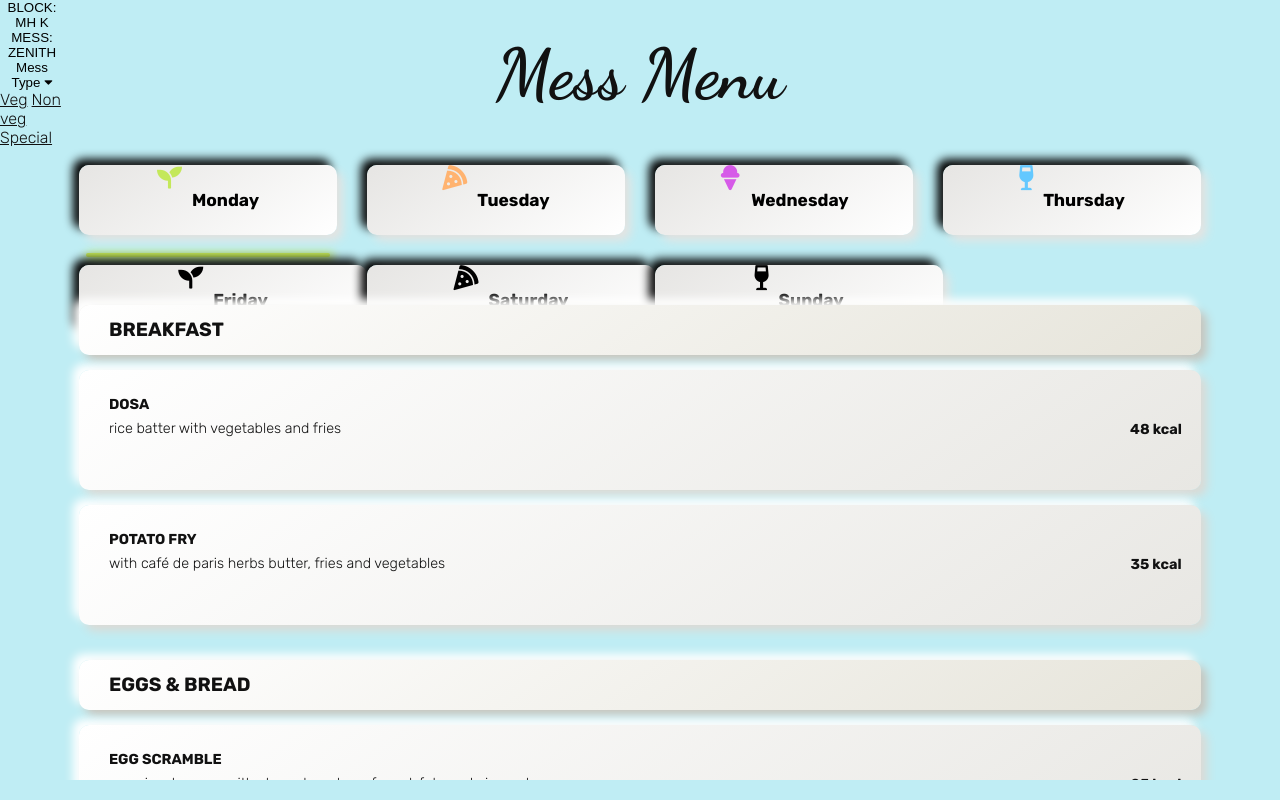
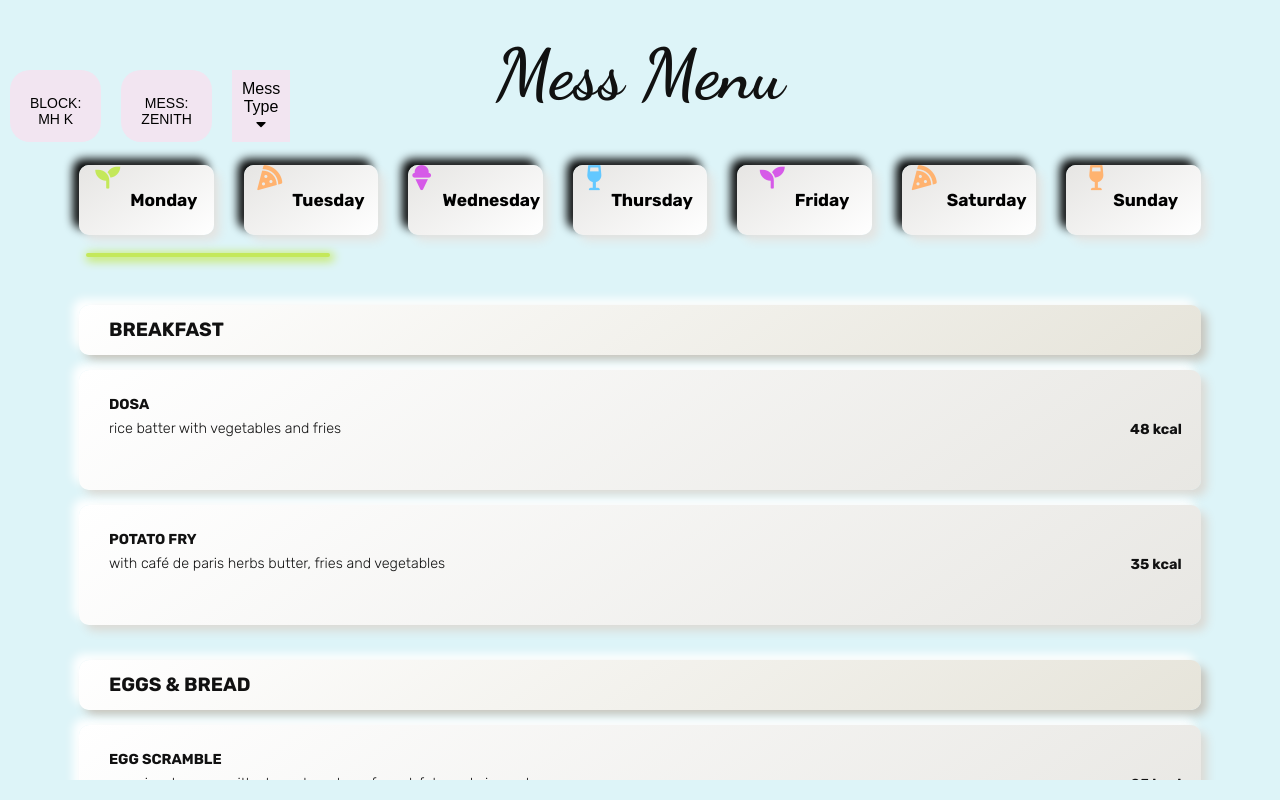
Before and after one commit to rajashreeredd/messn, a plain HTML site: page index.html in a window 1280 px wide. Drawn offline with Linux system fonts and the light colour scheme.

Commit message:
Update stylesheet.css

```diff
--- a/stylesheet.css
+++ b/stylesheet.css
@@ -3,7 +3,7 @@ Restaurant Menu
 -->*/
 
 :root {
-	--bg: #bfedf4;
+	--bg: #ddf4f8;
 	--tst: #d1e8ff;
 	--radius: 10px;
 	--icolor1: #c4e85a;
@@ -17,46 +17,7 @@ body {
 	color: #111;
 
 }
-.days-navbar {
-    display: flex;
-    justify-content: center;
-    background-color: #333;
-    color: white;
-    padding: 10px 0;
-}
 
-.day {
-    text-decoration: none;
-    color: white;
-    padding: 10px 20px;
-}
-
-.day.active {
-    font-weight: bold;
-    background-color: #555; /* Change background color for active day */
-}
-
-
-
-.nav {
-    display: flex;
-    justify-content: center;
-    align-items: center;
-    background-color: #333;
-    color: white;
-    padding: 10px 20px;
-    margin-bottom: 20px; /* Add margin to separate the navbar from other elements */
-}
-
-.nav a {
-    color: white;
-    text-decoration: none;
-    margin-right: 20px;
-}
-
-.nav a.active {
-    font-weight: bold;
-}
 
 
 .container {
@@ -142,6 +103,88 @@ body {
 	background: var(--icolor4);
 }
 
+/* Second Navigation Bar */
+.second-navi {
+    display: flex;
+    justify-content: left;
+    margin-top: 70px;
+}
+
+.second-navi-item1,
+.second-navi-item2,
+.second-navi-item3,
+.second-navi-item4 {
+    margin: 0 10px;
+}
+
+.second-nav-button {
+    background-color: #f2e5f1;
+    border: none;
+    border-radius: 20px;
+    padding: 15px 20px;
+    cursor: pointer;
+    display: flex;
+    flex-direction: column;
+    align-items: center;
+    transition: background-color 0.3s;
+}
+
+.second-nav-button:hover {
+    background-color:#f2e5f1;
+}
+
+
+
+.second-navi-text {
+    margin-top: 10px;
+    font-size: 14px;
+}
+
+/* CSS */
+.dropdown {
+    position: relative;
+    display: inline-block;
+}
+
+.dropbtn {
+    background-color: #f2e5f1;
+    color: #000000;
+    padding: 10px;
+    font-size: 16px;
+    border: none;
+    cursor: pointer;
+}
+
+.dropdown-content {
+    display: none;
+    position: absolute;
+    background-color: #d6ed9b;
+    min-width: 160px;
+    box-shadow: 0 8px 16px 0 rgba(0,0,0,0.2);
+    z-index: 1;
+}
+
+.dropdown-content a {
+    color: black;
+    padding: 12px 16px;
+    text-decoration: none;
+    display: block;
+}
+
+.dropdown-content a:hover {
+    background-color: #f1f1f1;
+}
+
+.dropdown:hover .dropdown-content {
+    display: block;
+}
+
+.dropdown:hover .dropbtn {
+    background-color: #3e8e41;
+}
+
+
+
 .navi {
 	grid-column-start: 2;
 	grid-column-end: 2;
@@ -151,13 +194,30 @@ body {
 	grid-template-columns: 25% 25% 25% 25%;
 	grid-template-rows: 100px;
 }
+.navi {
+    grid-template-columns: repeat(7, 1fr); /* Adjusting the number of columns to fit all days */
+}
 
 .navi-item1,
 .navi-item2,
 .navi-item3,
-.navi-item4 {
+.navi-item4,
+.navi-item5,
+.navi-item6,
+.navi-item7 {
+    grid-column: span 1; /* Ensuring each day occupies one grid column */
+}
+
+
+.navi-item1,
+.navi-item2,
+.navi-item3,
+.navi-item4,
+.navi-item5,
+.navi-item6,
+.navi-item7 {
 	grid-column-start: 1;
-	grid-column-end: 2;
+	grid-column-end: 1;
 	display: flex;
 	align-items: center;
 	justify-content: center;
@@ -174,11 +234,23 @@ body {
 	grid-column-start: 4;
 	grid-column-end: 4;
 }
+.navi-item5 {
+	grid-column-start: 5;
+	grid-column-end: 5;
+}
+.navi-item6 {
+	grid-column-start: 6;
+	grid-column-end: 6;
+}
+.navi-item7 {
+	grid-column-start: 7;
+	grid-column-end: 7;
+}
 
 .nav-button {
-	height: 70px;
-	width: 70px;
-	border-radius: 20px;
+	height: 40px;
+	width: 40px;
+	border-radius: 10px;
 	background: linear-gradient(145deg, #e6e5e3,#ffffff);
 	box-shadow: 6px 6px 10px #e4e4e2, -6px -6px 10px;
 	font-family: "Rubik", sans-serif;
@@ -197,6 +269,15 @@ body {
 }
 #drinksbutton .navi-icon {
 	color: var(--icolor4);
+}
+#fributton .navi-icon {
+	color: var(--icolor3);
+}
+#sunbutton .navi-icon {
+	color: var(--icolor2);
+}
+#satbutton .navi-icon {
+	color: var(--icolor2);
 }
 
 .navi-icon {
@@ -331,7 +412,10 @@ body {
 	.navi-item1,
 	.navi-item2,
 	.navi-item3,
-	.navi-item4 {
+	.navi-item4,
+	.navi-item5,
+	.navi-item6,
+	.navi-item7 {
 		display: flex;
 	}
 	.nav-button {
```
